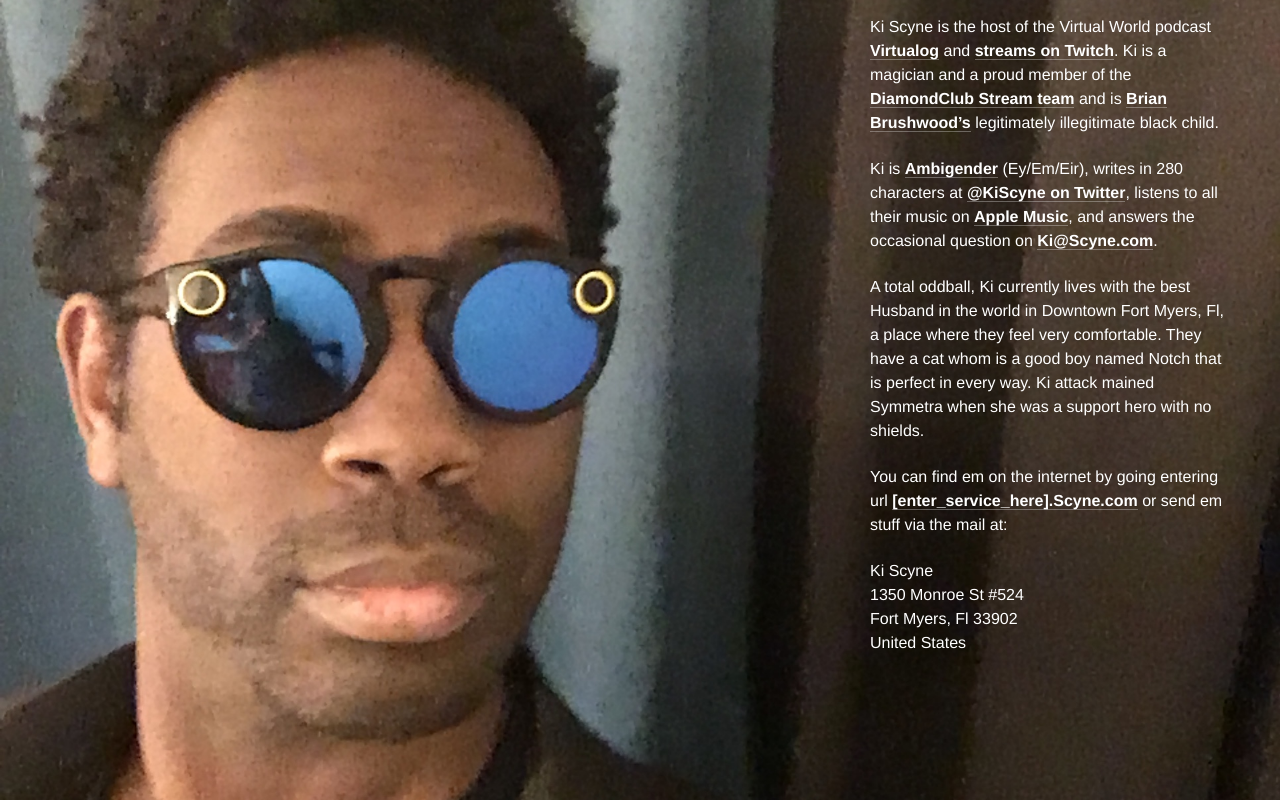
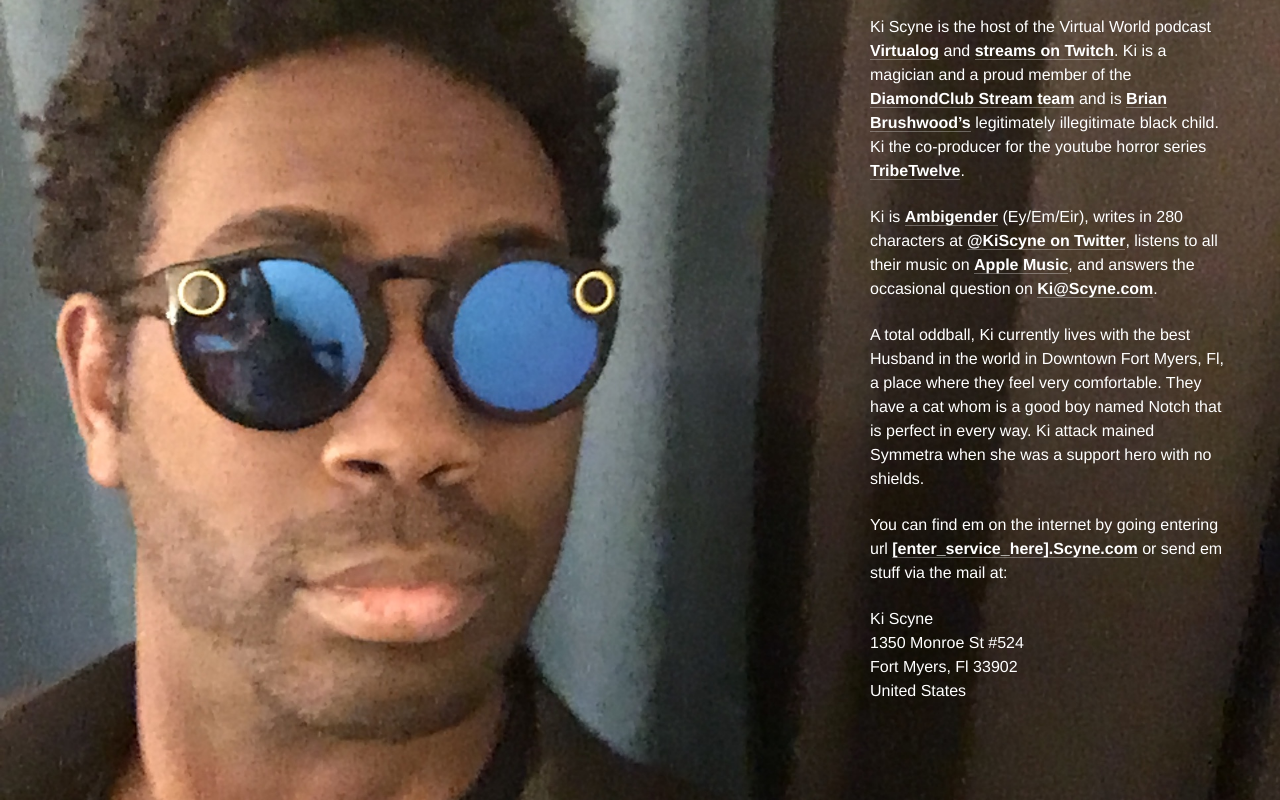
Before and after one commit to Scyne/Scyne.github.io, a plain HTML site: page index.html in a window 1280 px wide. Drawn offline with nearby package versions, Linux system fonts and the light colour scheme.

Commit message:
Added TT

```diff
--- a/index.html
+++ b/index.html
@@ -9,8 +9,8 @@
   		gtag('js', new Date());
 
   		gtag('config', 'UA-11040240-2');
-		</script>
-	<!-- End Global site tag - Google Analytics -->
+			</script>
+
 	<meta http-equiv="content-type" content="text/html; charset=utf-8" />
 	<title>Ki Scyne</title>
 	<link rel="Shortcut Icon" href="/favicon.ico" type="image/x-icon" />
@@ -46,7 +46,7 @@
 
 <!-- swap out for information about yourself -->
 <div id="about">
-	<p>Ki Scyne is the host of the Virtual World podcast <a href="http://virtualog.scyne.com">Virtualog</a> and <a href="http://twitch.scyne.com">streams on Twitch</a>. Ki is a magician and a proud member of the <a href="https://www.twitch.tv/team/diamondclub">DiamondClub Stream team</a> and is <a href="https://twitter.com/shwood">Brian Brushwood’s</a> legitimately illegitimate black child.</p>
+	<p>Ki Scyne is the host of the Virtual World podcast <a href="http://virtualog.scyne.com">Virtualog</a> and <a href="http://twitch.scyne.com">streams on Twitch</a>. Ki is a magician and a proud member of the <a href="https://www.twitch.tv/team/diamondclub">DiamondClub Stream team</a> and is <a href="https://twitter.com/shwood">Brian Brushwood’s</a> legitimately illegitimate black child. Ki the co-producer for the youtube horror series <a href="https://www.youtube.com/user/TribeTwelve/">TribeTwelve</a>.</p>
 	<p>Ki is <a href="https://www.youtube.com/watch?v=7pvLDHFCEWk">Ambigender</a> (Ey/Em/Eir), writes in 280 characters at <a href="http://twitter.com/KiScyne">@KiScyne on Twitter</a>, listens to all their music on <a href="https://itunes.apple.com/profile/Scyne">Apple Music</a>, and answers the occasional question on <a href="mailto:Ki@Scyne.com">Ki@Scyne.com</a>.
 	<p>A total oddball, Ki currently lives with the best Husband in the world in Downtown Fort Myers, Fl, a place where they feel very comfortable. They have a cat whom is a good boy named Notch that is perfect in every way. Ki attack mained Symmetra when she was a support hero with no shields.</p>
 	<p>You can find em on the internet by going entering url <a herf="scyne.com">[enter_service_here].Scyne.com</a> or send em stuff via the mail at:</p>
```
